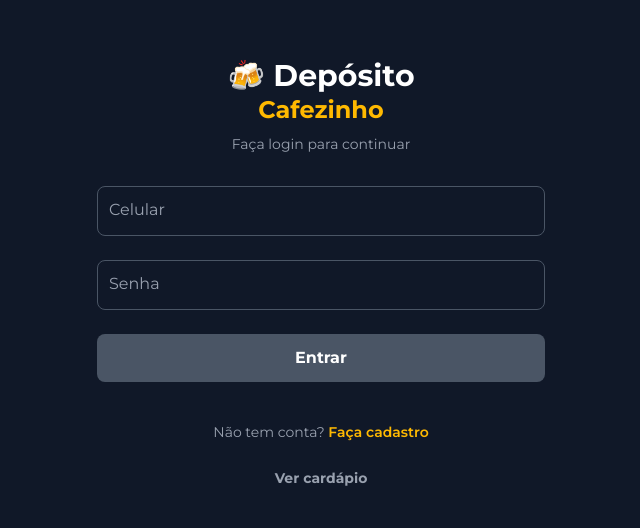
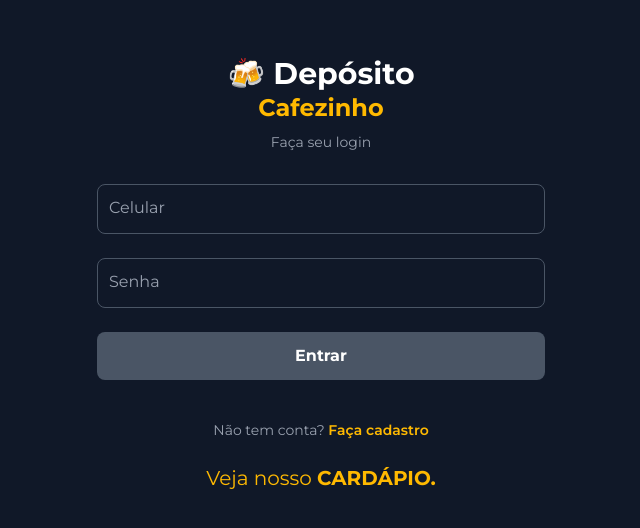
Before and after one commit to flavio16silva/deposito-cafezinho-react, a React (Vite) app: page /login in a window 1280 px wide. Shown: the part 126-654 px from the top of the page, without its empty margins (319-959 px from the left). Built offline with nearby package versions, Linux system fonts and the light colour scheme.

Commit message:
Login: Alteração -> como salvar usuario logado

```diff
--- a/src/components/login.jsx
+++ b/src/components/login.jsx
@@ -58,6 +58,16 @@ const Login = () => {
       localStorage.setItem('logado', 'true') // Marca como logado
       alert(`✅ Bem-vindo(a) de volta, ${usuario.nome}!`)
 
+      // Salva os dados do usuário
+      const usuario = {
+        nome: usuarioSalvo.nome,
+        telefone: celular,
+        email: usuarioSalvo.email,
+        senha: senha
+      }
+      localStorage.setItem('usuario', JSON.stringify(usuario))
+      localStorage.setItem('logado', 'true')
+
       // Verifica se tinha carrinho pendente antes do login
       const carrinhoPendente = localStorage.getItem('carrinhoPendente')
 
@@ -90,7 +100,7 @@ const Login = () => {
         <div className="text-center mb-8">
           <h1 className="text-3xl font-bold text-white">🍻 Depósito</h1>
           <h2 className="text-2xl font-bold text-amber-400">Cafezinho</h2>
-          <p className="text-gray-400 text-sm mt-2">Faça login para continuar</p>
+          <p className="text-gray-400 text-sm mt-2">Faça seu login</p>
         </div>
 
         {/* Formulário */}
@@ -171,9 +181,9 @@ const Login = () => {
           <div className="text-center mt-2">
             <Link
               to="/salgados"
-              className="text-gray-400 hover:text-amber-400 transition-colors text-sm font-bold"
+              className="text-amber-400 transition-colors text-xl"
             >
-              Ver cardápio
+              Veja nosso <span className="font-bold uppercase">cardápio.</span>
             </Link>
           </div>
 
```
